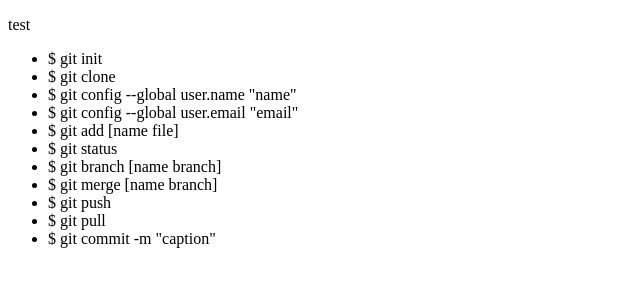
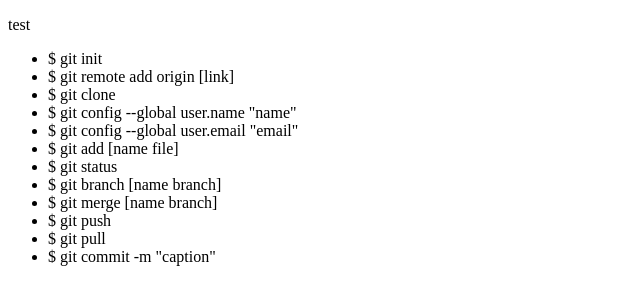
Before and after one commit to dianalobas/Hilel_hw1, a plain HTML site: page index.html in a window 1280 px wide. Shown: the whole page, without its empty margins (0-640 px from the left). Drawn offline with Linux system fonts and the light colour scheme.

Commit message:
change index.html

```diff
--- a/index.html
+++ b/index.html
@@ -10,6 +10,7 @@
 
     <ul>
         <li>$ git init</li>
+        <li>$ git remote add origin [link]</li>
         <li>$ git clone</li>
         <li>$ git config --global user.name "name"</li>
         <li>$ git config --global user.email "email"</li>
```
